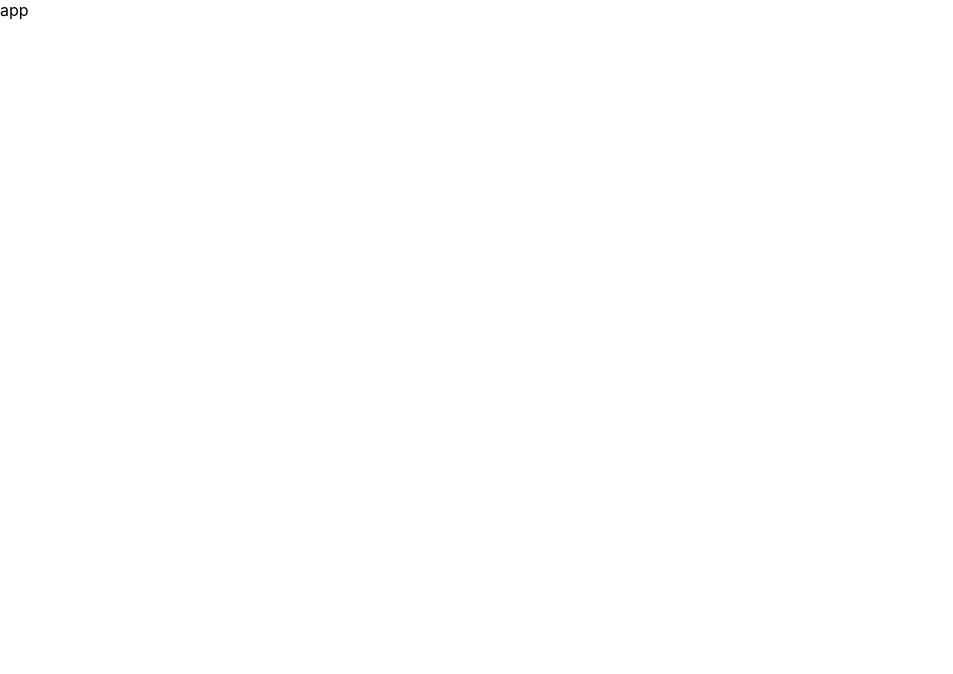
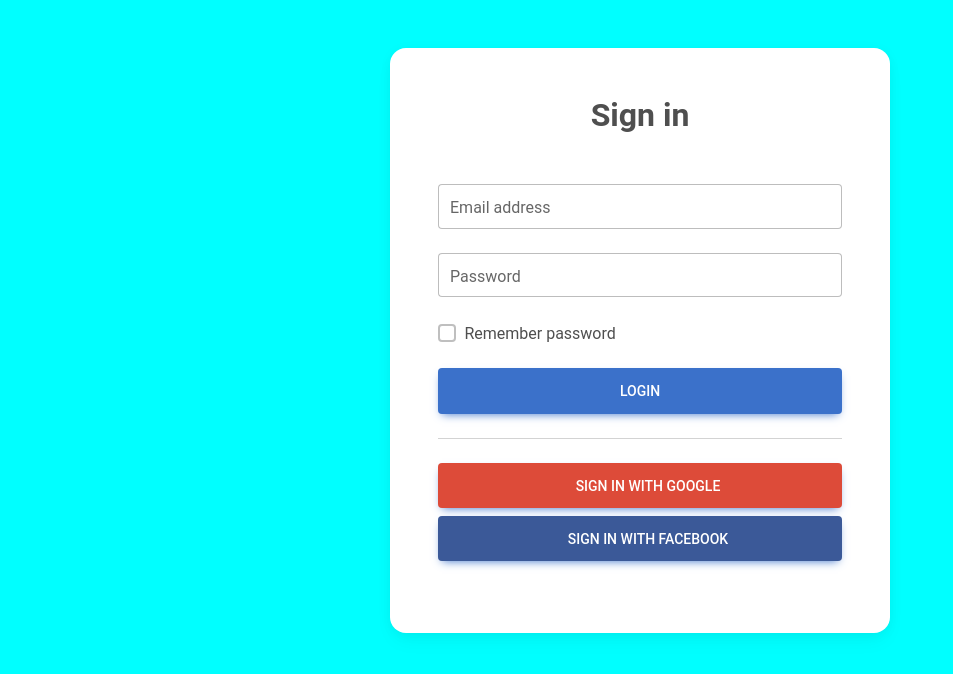
Before and after one commit to Mr-hollowman/task-client, a React (Create React App) app: page /login in a window 1280 px wide. Shown: the top 674 px of the page, without its empty margins (0-953 px from the left). Built offline with nearby package versions, Linux system fonts and the light colour scheme.

Commit message:
routes added

```diff
--- a/package.json
+++ b/package.json
@@ -6,8 +6,12 @@
     "@testing-library/jest-dom": "^5.16.5",
     "@testing-library/react": "^13.4.0",
     "@testing-library/user-event": "^13.5.0",
+    "axios": "^1.3.5",
+    "bootstrap": "^5.2.3",
+    "mdb-react-ui-kit": "^6.0.0",
     "react": "^18.2.0",
     "react-dom": "^18.2.0",
+    "react-router-dom": "^6.10.0",
     "react-scripts": "5.0.1",
     "web-vitals": "^2.1.4"
   },
--- a/src/App.js
+++ b/src/App.js
@@ -1,8 +1,21 @@
+import { Route, Routes } from "react-router-dom";
+import Login from "./pages/Login";
+import ProtectedRoute from "./components/ProtectedRoute";
+import { useEffect, useState } from "react";
+import ClientDashboard from "./pages/ClientDashboard";
+import UserDashboard from "./pages/UserDashboard";
+
 function App() {
+  const [userInfo, setUserInfo] = useState([])
+  useEffect(()=>{
+    const user = JSON.parse(localStorage.getItem("user"))
+    setUserInfo(user)
+  })
   return (
-    <div>
-      app
-    </div>
+    <Routes>
+      <Route path="login" element={<Login setUserInfo={setUserInfo} />} />
+      <Route path="/dashboard" element={<ProtectedRoute>{userInfo && userInfo.type === "client" ? <ClientDashboard /> : <UserDashboard />}</ProtectedRoute>} />
+    </Routes>
   );
 }
 
--- /dev/null
+++ b/src/components/ProtectedRoute.js
@@ -0,0 +1,25 @@
+import React, { useEffect, useState } from "react";
+import { useNavigate } from "react-router-dom";
+const ProtectedRoute = (props) => {
+    const navigate = useNavigate();
+    const [isLoggedIn, setIsLoggedIn] = useState(false);
+    const checkUser = () => {
+        const user = localStorage.getItem('user');
+        if (!user|| user=== 'undefined') {
+            setIsLoggedIn(false);
+            return navigate('/login');
+        }
+        setIsLoggedIn(true);
+    }
+    useEffect(() => {
+            checkUser();
+        }, [isLoggedIn]);
+    return (
+        <React.Fragment>
+            {
+                isLoggedIn ? props.children : null
+            }
+        </React.Fragment>
+    );
+}
+export default ProtectedRoute;
--- a/src/index.css
+++ b/src/index.css
@@ -5,6 +5,7 @@
     sans-serif;
   -webkit-font-smoothing: antialiased;
   -moz-osx-font-smoothing: grayscale;
+  background-color:cyan !important;
 }
 
 code {
--- a/src/index.js
+++ b/src/index.js
@@ -3,12 +3,16 @@
 import './index.css';
 import App from './App';
 import reportWebVitals from './reportWebVitals';
+import {BrowserRouter} from 'react-router-dom';
+import 'mdb-react-ui-kit/dist/css/mdb.min.css';
 
 const root = ReactDOM.createRoot(document.getElementById('root'));
 root.render(
-  <React.StrictMode>
-    <App />
-  </React.StrictMode>
+  <BrowserRouter>
+    <React.StrictMode>
+      <App />
+    </React.StrictMode>
+  </BrowserRouter>
 );
 
 // If you want to start measuring performance in your app, pass a function
--- /dev/null
+++ b/src/pages/ClientDashboard.js
@@ -0,0 +1,5 @@
+export default function ClientDashboard() {
+  return (
+    <div>ClientDashboard</div>
+  )
+}
--- /dev/null
+++ b/src/pages/Login.js
@@ -0,0 +1,93 @@
+import React, { useEffect, useState } from 'react';
+import {
+  MDBBtn,
+  MDBContainer,
+  MDBRow,
+  MDBCol,
+  MDBCard,
+  MDBCardBody,
+  MDBInput,
+  MDBIcon,
+  MDBCheckbox
+}
+from 'mdb-react-ui-kit';
+import axios from 'axios';
+import { useNavigate } from 'react-router-dom';
+
+function Login({setUserInfo}) {
+  const [credinals, setcredinals] = useState({})
+  const navigate = useNavigate()
+
+  console.log(credinals);
+  const handleCredinals = (e) =>{
+    setcredinals((prev)=>({...prev, [e.target.name]: e.target.value}))
+  }
+
+  useEffect(()=>{
+    const isLoggedUser = localStorage.getItem("user")
+    if(isLoggedUser){
+      navigate("/dashboard")
+    }
+  })
+
+  const handleLogin = ()=>{
+    if(JSON.stringify(credinals) === '{}'){
+      alert("please fill the credinals")
+    }
+    else{
+      axios({
+        "Content-Type":"application/json",
+        method: 'post',
+        url: "http://192.168.1.41:8080/api/auth/signin",
+        data: {...credinals}
+      }).then((response)=>{
+        localStorage.setItem("user", JSON.stringify(response.data))
+        setUserInfo(response.data)
+        navigate("/dashboard")
+      }).catch((err)=>console.log(err.message))
+    }
+  }
+  return (
+    <MDBContainer fluid>
+
+      <MDBRow className='d-flex justify-content-center align-items-center h-100'>
+        <MDBCol col='12'>
+
+          <MDBCard className='bg-white my-5 mx-auto' style={{borderRadius: '1rem', maxWidth: '500px'}}>
+            <MDBCardBody className='p-5 w-100 d-flex flex-column'>
+
+              <h2 className="fw-bold mb-2 text-center">Sign in</h2>
+              <p className="text-white-50 mb-3">Please enter your login and password!</p>
+
+              <MDBInput onChange={handleCredinals} name='userName' wrapperClass='mb-4 w-100' label='Email address' id='formControlLg' type='email' size="lg"/>
+              <MDBInput onChange={handleCredinals} name='password' wrapperClass='mb-4 w-100' label='Password' id='formControlLg' type='password' size="lg"/>
+
+              <MDBCheckbox name='flexCheck' id='flexCheckDefault' className='mb-4' label='Remember password' />
+
+              <MDBBtn size='lg' onClick={handleLogin} >
+                Login
+              </MDBBtn>
+
+              <hr className="my-4" />
+
+              <MDBBtn className="mb-2 w-100" size="lg" style={{backgroundColor: '#dd4b39'}}>
+                <MDBIcon fab icon="google" className="mx-2"/>
+                Sign in with google
+              </MDBBtn>
+
+              <MDBBtn className="mb-4 w-100" size="lg" style={{backgroundColor: '#3b5998'}}>
+                <MDBIcon fab icon="facebook-f" className="mx-2"/>
+                Sign in with facebook
+              </MDBBtn>
+
+            </MDBCardBody>
+          </MDBCard>
+
+        </MDBCol>
+      </MDBRow>
+
+    </MDBContainer>
+  );
+}
+
+export default Login;
--- /dev/null
+++ b/src/pages/UserDashboard.js
@@ -0,0 +1,5 @@
+export default function UserDashboard() {
+  return (
+    <div>UserDashboard</div>
+  )
+}
```
Also changed, not shown: 1 other file (tests, documents, lock files or other folders).
